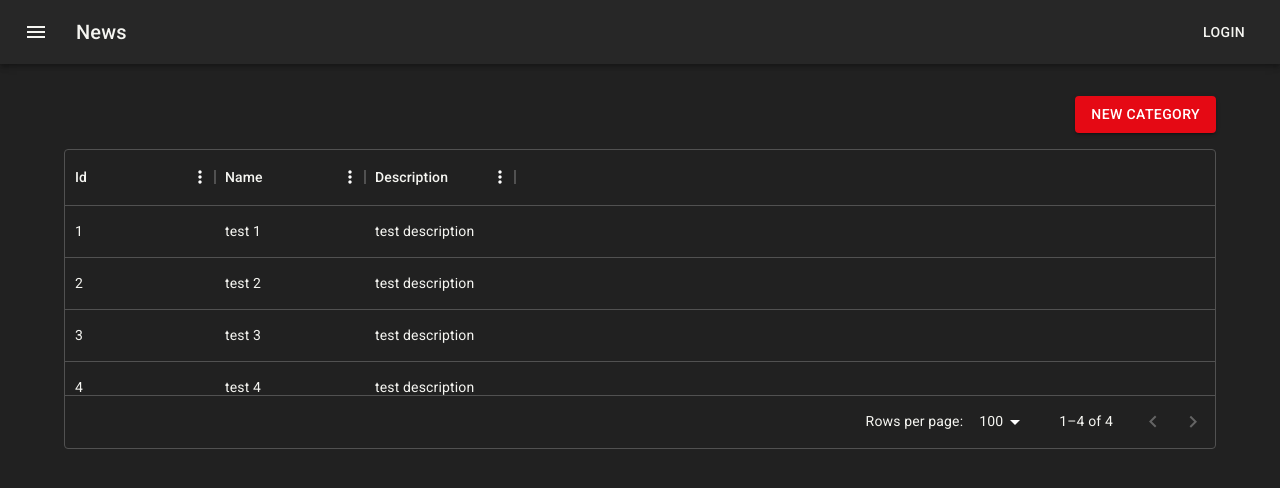
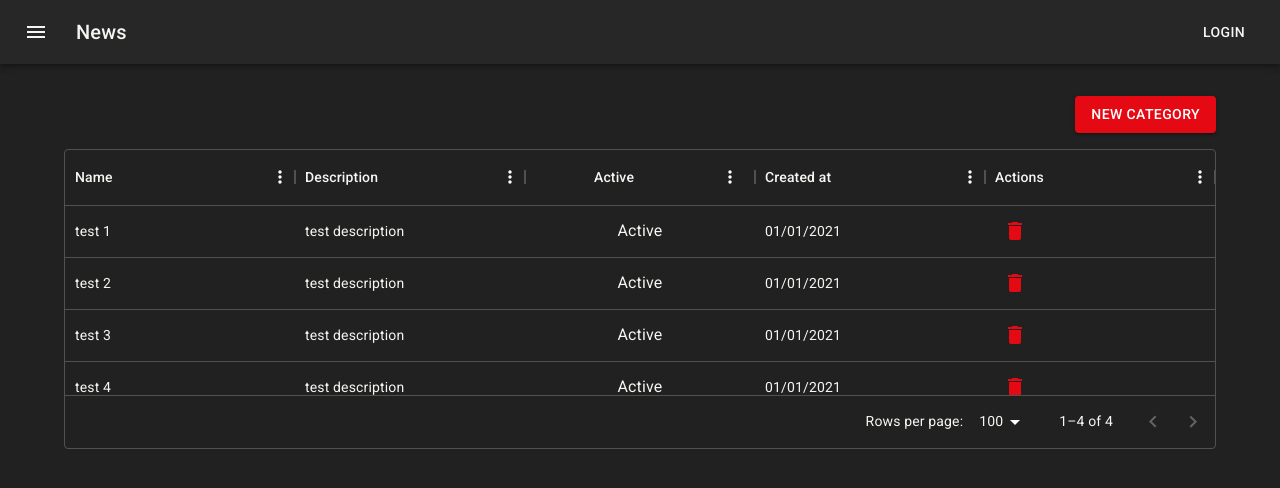
Before and after one commit to rafaelbrito/codeflix, a React (Create React App) app: page / in a window 1280 px wide. Shown: the top 488 px of the page. Built offline with nearby package versions, Linux system fonts and the light colour scheme.

Commit message:
Mudança layout da exibição das categorias

```diff
--- a/src/features/categories/ListCategory.tsx
+++ b/src/features/categories/ListCategory.tsx
@@ -1,9 +1,10 @@
-import { Box, Button, Typography } from "@mui/material";
+import { Box, Button, IconButton, Typography } from "@mui/material";
 import { useAppSelector } from "../../app/hooks";
 import { selectCategories } from "./categorySlice";
 import { Link } from "react-router-dom";
-import { DataGrid, GridColDef, GridRowsProp } from '@mui/x-data-grid';
-
+import { DataGrid, GridColDef, GridRenderCellParams, GridRowsProp } from '@mui/x-data-grid';
+import DeleteIcon from '@mui/icons-material/Delete';
+import EditIcon from '@mui/icons-material/Edit';
 
 
 export const CategoryList = () => {
@@ -12,13 +13,60 @@
     id: category.id,
     name: category.name,
     description: category.description,
+    isActive: category.is_active,
+    createdAt: new Date(category.created_at).toLocaleDateString('pt-BR')
   }));
 
   const columns: GridColDef[] = [
-    { field: 'id', headerName: 'Id', width: 150 },
-    { field: 'name', headerName: 'Name', width: 150 },
-    { field: 'description', headerName: 'Description', width: 150 },
+    {
+      field: 'name',
+      headerName: 'Name',
+      flex: 1,
+    },
+    {
+      field: 'description',
+      headerName: 'Description',
+      flex: 1,
+    },
+    {
+      field: 'isActive',
+      headerName: 'Active',
+      flex: 1,
+      type: 'boolean',
+      renderCell: renderIsActiveCell,
+    },
+
+    {
+      field: 'createdAt',
+      headerName: 'Created at',
+      flex: 1,
+    },
+    {
+      field: 'id',
+      headerName: 'Actions',
+      flex: 1,
+      renderCell: renderActionsCell,
+    }
   ];
+
+  function renderActionsCell(params: GridRenderCellParams) {
+    return (
+      <IconButton color="secondary"
+        onClick={() => console.log('clicked')}
+        arial-aria-label="delete"
+      >
+        <DeleteIcon />
+      </IconButton>
+    );
+  }
+
+  function renderIsActiveCell(rowData: GridRenderCellParams) {
+    return (
+      <Typography color={rowData.value ? 'primary' : 'secondary'}>
+        {rowData.value ? 'Active' : 'Inactive'}
+      </Typography>
+    );
+  }
 
   return (
     <Box maxWidth="lg" sx={{ mt: 4, mb: 4 }}>
@@ -31,9 +79,9 @@
           style={{ marginBottom: "1rem" }}
         >New Category</Button>
       </Box>
-      {}
+      { }
       <div style={{ height: 300, width: '100%' }}>
-      <DataGrid rows={rows} columns={columns}/>
+        <DataGrid rows={rows} columns={columns} />
       </div>
     </Box>
   )
--- a/src/features/categories/categorySlice.ts
+++ b/src/features/categories/categorySlice.ts
@@ -5,7 +5,7 @@
   id: string;
   name: string;
   deleted_at: null | string;
-  is_valid: boolean;
+  is_active: boolean;
   created_at: string;
   updated_at: string;
   description: null | string;
@@ -16,7 +16,7 @@
   id: '1',
   name: 'test 1',
   deleted_at: null,
-  is_valid: true,
+  is_active: true,
   created_at: '2021-01-01 00:00:00',
   updated_at: '2021-01-01 00:00:00',
   description: 'test description'
```
